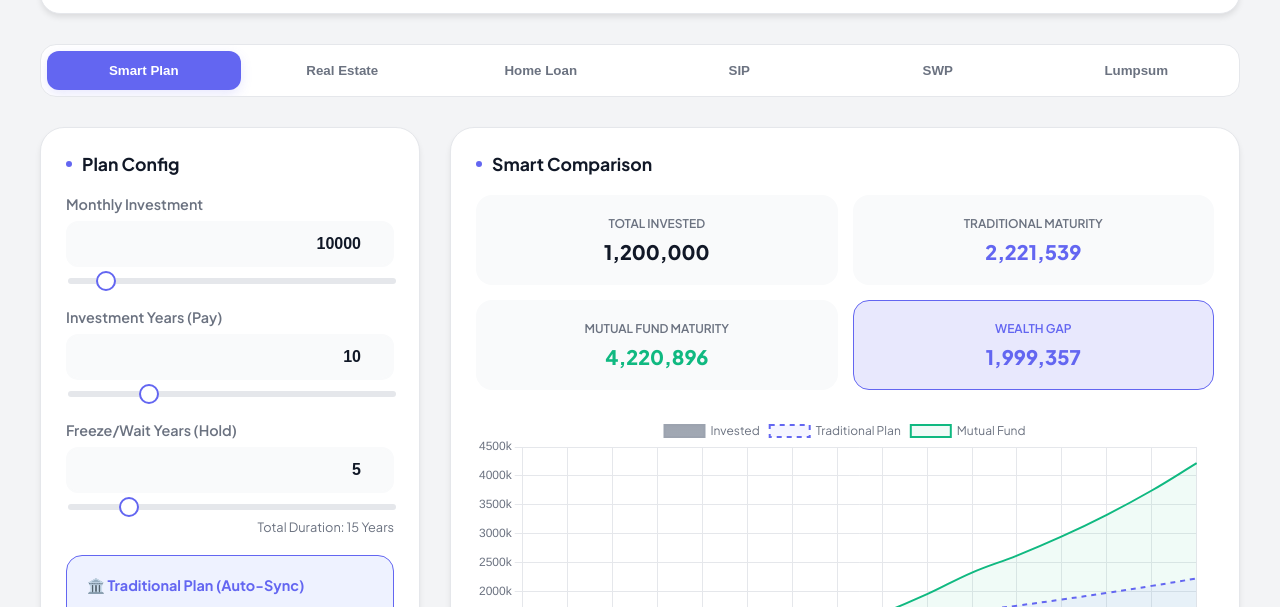
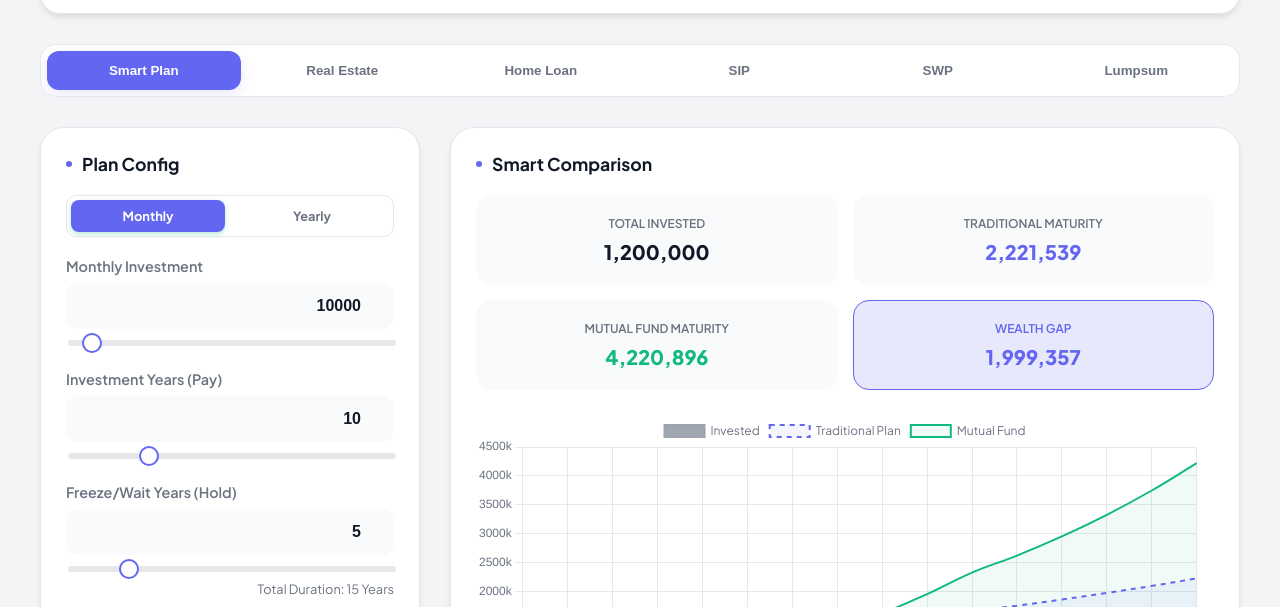
Before and after one commit to SrikanthReddyYalla/SrikanthReddyYalla.github.io, a plain HTML site: page index.html in a window 1280 px wide. Shown: the part 131-738 px from the top of the page. Drawn offline with nearby package versions, Linux system fonts and the light colour scheme.

Commit message:
Update index.html

```diff
--- a/index.html
+++ b/index.html
@@ -74,6 +74,9 @@
         .strategy-toggle { display: flex; gap: 10px; margin-bottom: 15px; background: var(--bg-card); padding: 4px; border-radius: 10px; border: 1px solid var(--border); }
         .strategy-opt { flex: 1; text-align: center; padding: 8px; font-size: 0.8rem; font-weight: 700; cursor: pointer; border-radius: 8px; color: var(--text-muted); transition: 0.2s; }
         .strategy-opt.selected { background: var(--success); color: white; box-shadow: 0 2px 5px rgba(16, 185, 129, 0.3); }
+        /* Specific color for Smart Plan toggle to match theme */
+        #smartplan .strategy-opt.selected { background: var(--primary); }
+
         .radio-group { display: flex; gap: 15px; align-items: center; margin-bottom: 10px; font-size: 0.9rem; font-weight: 600; color: var(--text-muted); }
 
         .btn-add { width: 100%; padding: 12px; background: var(--text-main); color: var(--bg-card); border: none; border-radius: 12px; font-weight: 700; cursor: pointer; margin-top: 10px; }
@@ -119,22 +122,28 @@
     <div id="smartplan" class="calc-grid active">
         <div class="panel">
             <div class="panel-title">Plan Config</div>
+
+            <div class="strategy-toggle" style="margin-bottom: 20px;">
+                <div class="strategy-opt selected" id="smart_freq_monthly" onclick="setSmartFreq('monthly')">Monthly</div>
+                <div class="strategy-opt" id="smart_freq_yearly" onclick="setSmartFreq('yearly')">Yearly</div>
+            </div>
+
             <div class="input-group">
-                <div class="label-row"><span>Monthly Investment</span></div>
+                <div class="label-row"><span id="smart_amt_label">Monthly Investment</span></div>
                 <input type="number" class="input-field" id="smart_amt_num" value="10000" oninput="sync('smart_amt', 'num')">
-                <input type="range" id="smart_amt_rng" min="1000" max="100000" step="500" value="10000" oninput="sync('smart_amt', 'rng')">
+                <input type="range" id="smart_amt_rng" min="1000" max="200000" step="500" value="10000" oninput="sync('smart_amt', 'rng')">
             </div>
 
             <div class="input-group">
                 <div class="label-row"><span>Investment Years (Pay)</span></div>
-                <input type="number" class="input-field" id="smart_inv_yrs_num" value="10" oninput="calculateSmartPlan('base')">
-                <input type="range" id="smart_inv_yrs_rng" min="1" max="40" step="1" value="10" oninput="calculateSmartPlan('base')">
+                <input type="number" class="input-field" id="smart_inv_yrs_num" value="10" oninput="sync('smart_inv_yrs', 'num')">
+                <input type="range" id="smart_inv_yrs_rng" min="1" max="40" step="1" value="10" oninput="sync('smart_inv_yrs', 'rng')">
             </div>
 
             <div class="input-group">
                 <div class="label-row"><span>Freeze/Wait Years (Hold)</span></div>
-                <input type="number" class="input-field" id="smart_wait_yrs_num" value="5" oninput="calculateSmartPlan('base')">
-                <input type="range" id="smart_wait_yrs_rng" min="0" max="30" step="1" value="5" oninput="calculateSmartPlan('base')">
+                <input type="number" class="input-field" id="smart_wait_yrs_num" value="5" oninput="sync('smart_wait_yrs', 'num')">
+                <input type="range" id="smart_wait_yrs_rng" min="0" max="30" step="1" value="5" oninput="sync('smart_wait_yrs', 'rng')">
                 <div style="font-size:0.8rem; color:var(--text-muted); margin-top:5px; text-align:right;">Total Duration: <span id="smart_total_dur">15</span> Years</div>
             </div>
 
@@ -177,12 +186,13 @@
     <div id="realestate" class="calc-grid">
         <div class="panel">
             <div class="panel-title">Property Config</div>
-            <div class="input-group"><div class="label-row"><span>Area (Sft) / Price</span></div><div style="display:grid; grid-template-columns:1fr 1fr; gap:10px;"><input type="number" class="input-field" id="re_sft" value="1500" oninput="calculateRealEstate('cost')"><input type="number" class="input-field" id="re_price_sft" value="6500" oninput="calculateRealEstate('cost')"></div></div>
-            <div class="input-group"><div class="label-row"><span>Down Payment</span></div><div style="display:grid; grid-template-columns:1fr 100px; gap:10px;"><input type="number" class="input-field" id="re_dp_amt" oninput="syncDP('amt')"><input type="number" class="input-field" id="re_dp_percent" value="20" oninput="syncDP('percent')"></div><input type="range" id="re_dp_rng" min="0" max="90" step="1" value="20" oninput="syncDP('rng')"></div>
+            <div class="input-group"><div class="label-row"><span>Area (Sft)</span><span>Price/Sft</span></div><div style="display:grid; grid-template-columns:1fr 1fr; gap:10px;"><input type="number" class="input-field" id="re_sft" value="1500" oninput="calculateRealEstate('cost')"><input type="number" class="input-field" id="re_price_sft" value="6500" oninput="calculateRealEstate('cost')"></div></div>
+            <div class="input-group"><div class="label-row"><span>Down Payment</span><span><span id="re_dp_percent_disp">20</span>%</span></div><div style="display:grid; grid-template-columns:1fr 100px; gap:10px;"><input type="number" class="input-field" id="re_dp_amt" oninput="syncDP('amt')"><input type="number" class="input-field" id="re_dp_percent" value="20" oninput="syncDP('percent')"></div><input type="range" id="re_dp_rng" min="0" max="90" step="1" value="20" oninput="syncDP('rng')"></div>
             <div class="input-group"><div class="label-row"><span>Rate (%)</span></div><input type="number" class="input-field" id="re_rate_num" value="8.5" oninput="sync('re_rate', 'num')"><input type="range" id="re_rate_rng" min="5" max="15" step="0.1" value="8.5" oninput="sync('re_rate', 'rng')"></div>
             <div class="input-group"><div class="label-row"><span>Rental Yield (%)</span></div><input type="number" class="input-field" id="re_yield_num" value="3.5" oninput="sync('re_yield', 'num')"><input type="range" id="re_yield_rng" min="1" max="10" step="0.1" value="3.5" oninput="sync('re_yield', 'rng')"></div>
             <div class="extra-pay-box">
-                <div class="strategy-toggle"><div class="strategy-opt selected" id="re_strat_tenure" onclick="setStrategy('re', 'tenure')">Reduce Tenure</div><div class="strategy-opt" id="re_strat_emi" onclick="setStrategy('re', 'emi')">Reduce EMI</div></div>
+                <div class="panel-title" style="font-size:0.9rem; margin-bottom:10px;">Pre-Closure Strategy</div>
+                <div class="strategy-toggle"><div class="strategy-opt selected" id="re_strat_tenure" onclick="setStrategy('re', 'tenure')">📉 Reduce Tenure</div><div class="strategy-opt" id="re_strat_emi" onclick="setStrategy('re', 'emi')">💵 Reduce EMI</div></div>
                 <div style="display:grid; grid-template-columns: 2fr 1fr; gap:10px;"><input type="number" id="re_part_amt" placeholder="Amount" class="input-field" style="background:var(--bg-card)"><input type="number" id="re_part_year" placeholder="Year" class="input-field" style="background:var(--bg-card)"></div>
                 <button class="btn-add" onclick="addPayment('re')">Add Payment</button><div id="re_payments_list"></div>
             </div>
@@ -191,8 +201,8 @@
             <div class="panel-title">Valuation Analysis</div>
             <div class="summary-grid">
                 <div class="stat-card"><span class="stat-label">Total Cost</span><span class="stat-value" id="re_total_cost">0</span></div>
+                <div class="stat-card"><span class="stat-label">Initial EMI</span><span class="stat-value" id="re_emi">0</span></div>
                 <div class="stat-card"><span class="stat-label">Prop + 2xRent</span><span class="stat-value text-green" id="re_rent_val">0</span></div>
-                <div class="stat-card"><span class="stat-label">Initial EMI</span><span class="stat-value" id="re_emi">0</span></div>
                 <div class="stat-card"><span class="stat-label">Interest Saved</span><span class="stat-value text-green" id="re_saved">0</span></div>
             </div>
             <div class="chart-container"><canvas id="reChart"></canvas></div>
@@ -205,8 +215,9 @@
             <div class="panel-title">Loan Config</div>
             <div class="input-group"><div class="label-row"><span>Loan Amount</span></div><input type="number" class="input-field" id="loan_amount_num" value="5000000" oninput="sync('loan_amount', 'num')"><input type="range" id="loan_amount_rng" min="100000" max="20000000" step="50000" value="5000000" oninput="sync('loan_amount', 'rng')"></div>
             <div class="input-group"><div class="label-row"><span>Rate (%)</span></div><input type="number" class="input-field" id="loan_rate_num" value="8.5" oninput="sync('loan_rate', 'num')"><input type="range" id="loan_rate_rng" min="5" max="20" step="0.1" value="8.5" oninput="sync('loan_rate', 'rng')"></div>
-            <div class="input-group"><div class="label-row"><span>Tenure</span></div><input type="number" class="input-field" id="loan_years_num" value="20" oninput="sync('loan_years', 'num')"><input type="range" id="loan_years_rng" min="1" max="30" step="1" value="20" oninput="sync('loan_years', 'rng')"></div>
+            <div class="input-group"><div class="label-row"><span>Tenure (Years)</span></div><input type="number" class="input-field" id="loan_years_num" value="20" oninput="sync('loan_years', 'num')"><input type="range" id="loan_years_rng" min="1" max="30" step="1" value="20" oninput="sync('loan_years', 'rng')"></div>
             <div class="extra-pay-box">
+                <div class="panel-title" style="font-size:0.9rem; margin-bottom:10px;">Pre-Payment Strategy</div>
                 <div class="strategy-toggle"><div class="strategy-opt selected" id="loan_strat_tenure" onclick="setStrategy('loan', 'tenure')">Reduce Tenure</div><div class="strategy-opt" id="loan_strat_emi" onclick="setStrategy('loan', 'emi')">Reduce EMI</div></div>
                 <div style="display:grid; grid-template-columns: 2fr 1fr; gap:10px;"><input type="number" id="loan_part_amt" placeholder="Amount" class="input-field" style="background:var(--bg-card)"><input type="number" id="loan_part_year" placeholder="Year" class="input-field" style="background:var(--bg-card)"></div>
                 <button class="btn-add" onclick="addPayment('loan')">Add Payment</button><div id="loan_payments_list"></div>
@@ -234,7 +245,7 @@
             <div class="extra-pay-box">
                 <label style="display:flex; align-items:center; margin-bottom:10px; font-weight:600;"><input type="checkbox" id="sip_stepup_check" onchange="toggleStepUp()" style="margin-right:10px;"> Enable Step-Up</label>
                 <div id="stepup_panel" style="display:none;">
-                    <div style="margin-bottom:10px;"><label style="margin-right:15px;"><input type="radio" name="stepup_type" value="percent" checked onclick="calculateSIP()"> %</label><label><input type="radio" name="stepup_type" value="value" onclick="calculateSIP()"> Amount</label></div>
+                    <div style="margin-bottom:10px;"><label style="margin-right:15px;"><input type="radio" name="stepup_type" value="percent" checked onclick="calculateSIP()"> Percentage</label><label><input type="radio" name="stepup_type" value="value" onclick="calculateSIP()"> Amount</label></div>
                     <input type="number" class="input-field" id="sip_step_val" value="10" oninput="calculateSIP()">
                 </div>
             </div>
@@ -254,8 +265,8 @@
     <div id="swp" class="calc-grid">
         <div class="panel">
             <div class="panel-title">Withdrawal Plan</div>
-            <div class="input-group"><div class="label-row"><span>Corpus</span></div><input type="number" class="input-field" id="swp_amount_num" value="1000000" oninput="sync('swp_amount', 'num')"><input type="range" id="swp_amount_rng" min="100000" max="50000000" step="50000" value="1000000" oninput="sync('swp_amount', 'rng')"></div>
-            <div class="input-group"><div class="label-row"><span>Withdrawal</span></div><input type="number" class="input-field" id="swp_withdraw_num" value="5000" oninput="sync('swp_withdraw', 'num')"><input type="range" id="swp_withdraw_rng" min="500" max="200000" step="500" value="5000" oninput="sync('swp_withdraw', 'rng')"></div>
+            <div class="input-group"><div class="label-row"><span>Total Corpus</span></div><input type="number" class="input-field" id="swp_amount_num" value="1000000" oninput="sync('swp_amount', 'num')"><input type="range" id="swp_amount_rng" min="100000" max="50000000" step="50000" value="1000000" oninput="sync('swp_amount', 'rng')"></div>
+            <div class="input-group"><div class="label-row"><span>Withdrawal/Mo</span></div><input type="number" class="input-field" id="swp_withdraw_num" value="5000" oninput="sync('swp_withdraw', 'num')"><input type="range" id="swp_withdraw_rng" min="500" max="200000" step="500" value="5000" oninput="sync('swp_withdraw', 'rng')"></div>
             <div class="input-group"><div class="label-row"><span>Return (%)</span></div><input type="number" class="input-field" id="swp_rate_num" value="8" oninput="sync('swp_rate', 'num')"><input type="range" id="swp_rate_rng" min="1" max="20" step="0.5" value="8" oninput="sync('swp_rate', 'rng')"></div>
             <div class="input-group"><div class="label-row"><span>Years</span></div><input type="number" class="input-field" id="swp_years_num" value="10" oninput="sync('swp_years', 'num')"><input type="range" id="swp_years_rng" min="1" max="40" step="1" value="10" oninput="sync('swp_years', 'rng')"></div>
         </div>
@@ -277,8 +288,22 @@
             <div class="input-group"><div class="label-row"><span>Amount</span></div><input type="number" class="input-field" id="int_amount_num" value="100000" oninput="sync('int_amount', 'num')"><input type="range" id="int_amount_rng" min="5000" max="10000000" step="5000" value="100000" oninput="sync('int_amount', 'rng')"></div>
             <div class="input-group"><div class="label-row"><span>Rate (%)</span></div><input type="number" class="input-field" id="int_rate_num" value="7" oninput="sync('int_rate', 'num')"><input type="range" id="int_rate_rng" min="1" max="15" step="0.1" value="7" oninput="sync('int_rate', 'rng')"></div>
             <div class="input-group"><div class="label-row"><span>Years</span></div><input type="number" class="input-field" id="int_years_num" value="5" oninput="sync('int_years', 'num')"><input type="range" id="int_years_rng" min="1" max="25" step="1" value="5" oninput="sync('int_years', 'rng')"></div>
-            <div class="input-group"><div class="label-row"><span>Type</span></div><select id="int_type" class="custom-select" onchange="toggleFrequency(); recalcActive();"><option value="compound">Compound Interest</option><option value="simple">Simple Interest</option></select></div>
-            <div class="input-group" id="freq_group"><div class="label-row"><span>Frequency</span></div><select id="int_freq" class="custom-select" onchange="recalcActive()"><option value="1">Yearly</option><option value="2">Half-Yearly</option><option value="4">Quarterly</option><option value="12">Monthly</option></select></div>
+            <div class="input-group">
+                <div class="label-row"><span>Type</span></div>
+                <select id="int_type" class="custom-select" onchange="toggleFrequency(); recalcActive();">
+                    <option value="compound">Compound Interest</option>
+                    <option value="simple">Simple Interest</option>
+                </select>
+            </div>
+            <div class="input-group" id="freq_group">
+                <div class="label-row"><span>Frequency</span></div>
+                <select id="int_freq" class="custom-select" onchange="recalcActive()">
+                    <option value="1">Yearly</option>
+                    <option value="2">Half-Yearly</option>
+                    <option value="4">Quarterly</option>
+                    <option value="12">Monthly</option>
+                </select>
+            </div>
         </div>
         <div class="panel">
             <div class="panel-title">Maturity</div>
@@ -316,6 +341,7 @@
     /* --- CONFIG & STATE --- */
     let customPayments = { re: [], loan: [] };
     let strategies = { re: 'tenure', loan: 'tenure' };
+    let smartFreq = 'monthly';
     let charts = { sip: null, loan: null, swp: null, re: null, int: null, trade: null, smart: null };
     const formatMoney = (num) => num.toLocaleString('en-US', { minimumFractionDigits: 0, maximumFractionDigits: 0 });
 
@@ -455,7 +481,15 @@
         el.innerHTML=ht+`</tbody>`;
     }
 
-    /* --- 0. SMART PLAN LOGIC (BIDIRECTIONAL) --- */
+    /* --- 0. SMART PLAN (NEW MONTHLY/YEARLY) --- */
+    function setSmartFreq(mode) {
+        smartFreq = mode;
+        document.getElementById('smart_freq_monthly').classList.toggle('selected', mode==='monthly');
+        document.getElementById('smart_freq_yearly').classList.toggle('selected', mode==='yearly');
+        document.getElementById('smart_amt_label').innerText = mode==='monthly' ? 'Monthly Investment' : 'Yearly Investment';
+        calculateSmartPlan('base');
+    }
+
     function calculateSmartPlan(source) {
         if(source.includes('amount')) {
             const num = document.getElementById('smart_plan_amount_num');
@@ -468,80 +502,86 @@
             if(source === 'rate_rng') num.value = rng.value; else rng.value = num.value;
         }
 
-        const monthly = safeGet('smart_amt_num');
+        const amt = safeGet('smart_amt_num');
         const invYears = safeGet('smart_inv_yrs_num');
         const waitYears = safeGet('smart_wait_yrs_num');
         const rateMF = safeGet('smart_mf_rate_num');
 
         safeSet('smart_total_dur', invYears + waitYears);
-        const monthsInv = invYears * 12;
-        const monthsWait = waitYears * 12;
+
+        // Adjust for Frequency
+        const periodsPerYear = smartFreq==='monthly' ? 12 : 1;
+        const totalPeriodsInv = invYears * periodsPerYear;
+        const totalPeriodsWait = waitYears * periodsPerYear; // Usually growth is compounded annually if yearly mode, but for consistence we use same periods
 
         let ratePlan = safeGet('smart_plan_rate_num');
         let targetPlanAmount = safeGet('smart_plan_amount_num');
 
         if (source.includes('amount') && targetPlanAmount > 0) {
-            ratePlan = findRate(monthly, monthsInv, monthsWait, targetPlanAmount);
+            ratePlan = findRateSmart(amt, totalPeriodsInv, totalPeriodsWait, targetPlanAmount, periodsPerYear);
             safeSet('smart_plan_rate_num', ratePlan.toFixed(2));
             document.getElementById('smart_plan_rate_rng').value = ratePlan.toFixed(2);
         } else {
-            targetPlanAmount = calculateCorpus(monthly, monthsInv, monthsWait, ratePlan);
+            targetPlanAmount = calculateCorpusSmart(amt, totalPeriodsInv, totalPeriodsWait, ratePlan, periodsPerYear);
             safeSet('smart_plan_amount_num', targetPlanAmount.toFixed(0));
             document.getElementById('smart_plan_amount_rng').value = targetPlanAmount;
         }
 
-        let corpusMF = calculateCorpus(monthly, monthsInv, monthsWait, rateMF);
-        let totalInv = monthly * monthsInv;
+        let corpusMF = calculateCorpusSmart(amt, totalPeriodsInv, totalPeriodsWait, rateMF, periodsPerYear);
+        let totalInv = amt * totalPeriodsInv;
 
         safeSet('smart_invested', formatMoney(totalInv));
         safeSet('smart_plan_val', formatMoney(targetPlanAmount));
         safeSet('smart_mf_val', formatMoney(corpusMF));
         safeSet('smart_gap', formatMoney(corpusMF - targetPlanAmount));
 
-        generateSmartChart(monthly, monthsInv, monthsWait, ratePlan, rateMF);
+        generateSmartChart(amt, totalPeriodsInv, totalPeriodsWait, ratePlan, rateMF, periodsPerYear, invYears);
     }
 
-    function calculateCorpus(monthly, invMonths, waitMonths, rate) {
+    function calculateCorpusSmart(amt, invP, waitP, rate, freq) {
         let corpus = 0;
-        let r = rate/1200;
-        for(let m=1; m<=invMonths; m++) corpus = (corpus + monthly) * (1 + r);
-        for(let m=1; m<=waitMonths; m++) corpus = corpus * (1 + r);
+        let r = rate / (100 * freq);
+        for(let i=0; i<invP; i++) corpus = (corpus + amt) * (1 + r);
+        for(let i=0; i<waitP; i++) corpus = corpus * (1 + r); // Compounding continues
         return corpus;
     }
 
-    function findRate(monthly, invMonths, waitMonths, targetVal) {
+    function findRateSmart(amt, invP, waitP, target, freq) {
         let low = 0, high = 100;
         for(let i=0; i<50; i++) {
             let mid = (low+high)/2;
-            let val = calculateCorpus(monthly, invMonths, waitMonths, mid);
-            if(val > targetVal) high = mid;
+            if(calculateCorpusSmart(amt, invP, waitP, mid, freq) > target) high = mid;
             else low = mid;
         }
         return low;
     }
 
-    function generateSmartChart(monthly, invMonths, waitMonths, rPlan, rMF) {
+    function generateSmartChart(amt, invP, waitP, rPlan, rMF, freq, invYrs) {
         let labels = ['Start'];
-        let dInv = [0];
-        let dPlan = [0];
-        let dMF = [0];
-        let cPlan = 0, cMF = 0, totInv = 0;
+        let dInv = [0]; let dPlan = [0]; let dMF = [0];
+        let cPlan = 0, cMF = 0, cInv = 0;
 
-        for(let m=1; m<=invMonths; m++) {
-            cPlan = (cPlan + monthly) * (1 + rPlan/1200);
-            cMF = (cMF + monthly) * (1 + rMF/1200);
-            totInv += monthly;
-            if(m%12===0) {
-                labels.push('Yr '+m/12);
-                dInv.push(totInv); dPlan.push(cPlan); dMF.push(cMF);
+        let rateP = rPlan / (100 * freq);
+        let rateM = rMF / (100 * freq);
+
+        // Phase 1
+        for(let i=1; i<=invP; i++) {
+            cPlan = (cPlan + amt) * (1 + rateP);
+            cMF = (cMF + amt) * (1 + rateM);
+            cInv += amt;
+            // Push data point every year
+            if(i % freq === 0) {
+                labels.push('Yr ' + i/freq);
+                dInv.push(cInv); dPlan.push(cPlan); dMF.push(cMF);
             }
         }
-        for(let m=1; m<=waitMonths; m++) {
-            cPlan = cPlan * (1 + rPlan/1200);
-            cMF = cMF * (1 + rMF/1200);
-            if(m%12===0) {
-                labels.push('Yr '+(invMonths/12 + m/12));
-                dInv.push(totInv); dPlan.push(cPlan); dMF.push(cMF);
+        // Phase 2
+        for(let i=1; i<=waitP; i++) {
+            cPlan = cPlan * (1 + rateP);
+            cMF = cMF * (1 + rateM);
+            if(i % freq === 0) {
+                labels.push('Yr ' + (invYrs + i/freq));
+                dInv.push(cInv); dPlan.push(cPlan); dMF.push(cMF);
             }
         }
         updateChart('smart', 'smartChart', labels, dInv, 'Invested', '#9CA3AF', dPlan, 'Traditional Plan', '#6366F1', dMF, 'Mutual Fund', '#10B981');
```
